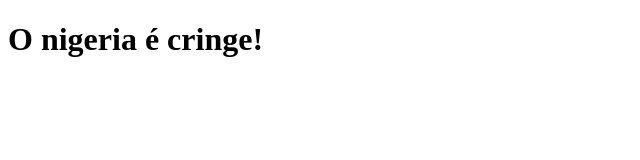
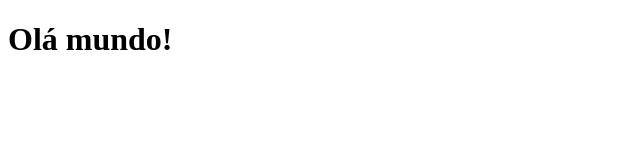
Before and after one commit to cristhian-ruescas/Pex_Projeto_IA, a plain HTML site: page Pages/registrar.html in a window 1280 px wide. Shown: the whole page, without its empty margins (0-640 px from the left). Drawn offline with Linux system fonts and the light colour scheme.

Commit message:
version 01

```diff
--- a/Pages/registrar.html
+++ b/Pages/registrar.html
@@ -6,6 +6,6 @@
     <title>Document</title>
 </head>
 <body>
-    <h1>O nigeria é cringe!</h1>
+    <h1>Olá mundo!</h1>
 </body>
 </html>
```
